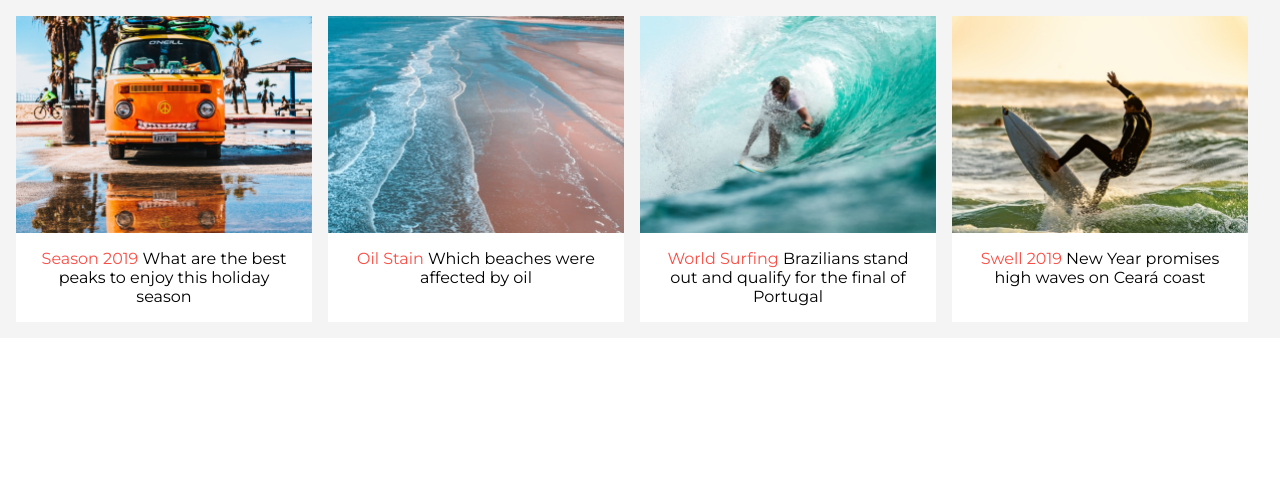
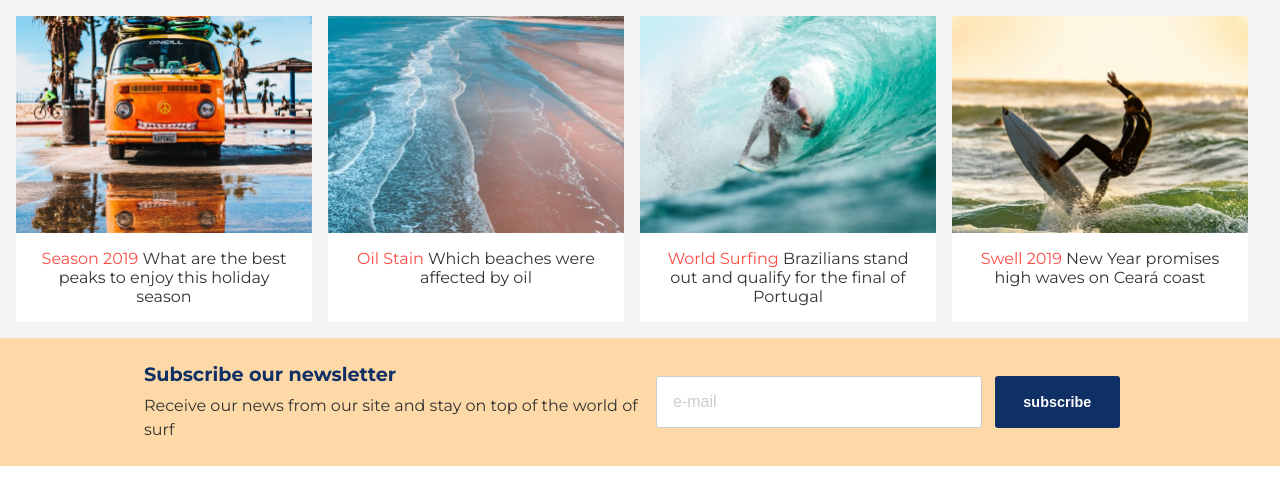
Before and after one commit to JoaresMiranda/2019-surfshop-poc, a plain HTML site: page front-end/index.html in a window 1280 px wide. Drawn offline with nearby package versions, Linux system fonts and the light colour scheme.

Commit message:
newsletter adjustments

```diff
--- a/front-end/assets/styles/style.css
+++ b/front-end/assets/styles/style.css
@@ -12,12 +12,14 @@ Author: Joares Miranda
 
 :root {
     --orange: #fb4d44;
-    --blue: #000000;
+    --blue: #102F65;
+    --beige: #FDD9A7;
     --dark-grey: #333;
     --grey: #ccc;
     --light-grey: #f4f4f4;
     --white: #fff;
 }
+
 
 /*
 * Reset
@@ -35,12 +37,13 @@ Author: Joares Miranda
     box-sizing: border-box;
 }
 
+
 /*
 * Global
 */
 
 body {
-    color: var(---grey);
+    color: var(--dark-grey);
     font-family: 'Montserrat', sans-serif;
 }
 a {
@@ -52,28 +55,46 @@ a:hover {
     text-decoration: underline;
 }
 
-header,
 .btn-primary {
     background-color: var(--orange);
 }
 
+.btn-secondary {
+    background-color: var(--blue);
+}
+
+.input {
+    width: 100%;
+    border-radius: 3px;
+    border: 1px solid var(--grey);
+    font-size: 1rem;
+    color: var(--grey);
+    padding: 1rem;
+}
+
 .button {
-    padding: 10px 0;
+    padding: 1rem 0;
     cursor: pointer;
     border-radius: 3px;
+    border: none;
     display: block;
-    font-family: Montserrat;
-    font-style: normal;
     font-weight: bold;
-    font-size: 14px;
+    font-size: 0.9rem;
     text-align: center;
     color: var(--white);
+    width: 100%;
 }
+
+.title-section {
+    font-size: 1.2rem;
+    color: var(--blue);
+    margin-bottom:0.5rem;
+}
+
 
 /*
 * Container
 */
-
 .container {
     max-width: 1440px;
     margin: 0 auto;
@@ -84,6 +105,15 @@ header,
         padding: 1rem;
     }
 }
+
+
+/*
+* Header
+*/
+header {
+    background-color: var(--orange);
+}
+
 
 /*
 * Cards
@@ -103,8 +133,9 @@ header,
     width: 100%;
     background: var(--white);
     margin: 0.5rem 0;
+    border-radius: 3px;
 }
-@media (min-width: 1200px) {
+@media (min-width: 1024px) {
     .cards__item {
         display: inline-block;
         max-width: calc(25% - 1rem);
@@ -121,7 +152,7 @@ header,
     align-content: center;
     padding: 1rem;
 }
-@media (min-width: 1200px) {
+@media (min-width: 1024px) {
     .cards__item a {
         flex-wrap: wrap;
         align-content: unset;
@@ -130,21 +161,21 @@ header,
 }
 
 .cards__item__image {
+    max-width: 100%;
     width: 64px;
     height: 64px;
     object-fit: cover;
     margin-right: 1rem;
 }
-@media (min-width: 1200px) {
+@media (min-width: 1024px) {
     .cards__item__image {
         width: 100%;
         height: auto;
-        max-width: 100%;
         object-fit: unset;
         margin-right: unset;
     }
 }
-@media (min-width: 1200px) {
+@media (min-width: 1024px) {
     .cards__item__title {
         padding: 1rem;
         text-align: center;
@@ -156,7 +187,69 @@ header,
 }
 
 
+/*
+* Newsletter
+*/
+.newsletter {
+    background-color: var(--beige);
+    text-align: center;
+    padding: 1rem 0;
+}
+@media (min-width: 1024px) {
+    .newsletter {
+        padding: 0.5rem 0;
+    }
+}
+.newsletter__container {
+    display: flex;
+    flex-wrap: wrap;
+    max-width: 1200px;
+    margin: 0 auto;
+}
+@media (min-width: 1024px) {
+    .newsletter__container {
+        display: flex;
+        flex-wrap: nowrap;
+        width: 80%;
+        text-align: left;
+    }
+}
 
+.newsletter__item {
+    width: 100%;
+}
+@media (min-width: 1024px) {
+    .newsletter__item {
+        width: 50%;
+        align-self: center;
+    }
+}
+
+
+@media (min-width: 1024px) {
+    .newsletter__item form {
+        display: flex;
+    }
+}
+
+
+.newsletter p {
+    line-height: 1.5rem;
+}
+
+.newsletter__input {
+    margin: 1rem 0;
+}
+@media (min-width: 1024px) {
+    .newsletter__input {
+        margin: 0 0.3rem 0 1rem;
+        width: 100%;
+    }
+    .newsletter .button {
+        margin: 0 1rem 0 0.5rem;
+        width: 40%;
+    }
+}
 
 
 
@@ -173,7 +266,6 @@ header,
 /*
 * Hidden items
 */
-.newsletter,
 .header,
 .hero,
 .presentation,
--- a/front-end/index.html
+++ b/front-end/index.html
@@ -30,7 +30,7 @@
                 <div id="search">
                     <img class="icon-search" src="./assets/images/icon-search.svg" />
                     <form action="#" id="frm-search">
-                        <input type="text" class="input-search" />
+                        <input type="text" class="search__input input" />
                         <button name="find" type="submit">search</button>
                     </form>
                 </div>
@@ -46,7 +46,6 @@
                         <p><a class="button btn-primary" href="#" title="Read more">more</a></p>
                     </div>
                 </div>
-                <!--
                 <div class="hero-item">
                     <img src="./uploads/thumbnails/hero-2.jpg">
                     <h2 class="cards__item__title"><a href="#">New or used board?</a></h2>
@@ -59,7 +58,7 @@
                     <h4>Learn how to choose the best paraffin to use on your board</h4>
                     <p class="link-button"><a href="#" title="Read more">more</a></p>
                 </div>
-            --></section>
+            </section>
             <section class="cards">
                 <div class="cards__container container">
                     <div class="cards__item">
@@ -96,7 +95,7 @@
                     </div>
                     <div class="newsletter__item">
                         <form>
-                            <input type="text" value="e-mail" onfocus="if(this.value=='e-mail')this.value=''" onblur="if(this.value=='')this.value='e-mail'" />
+                            <input type="text" class="newsletter__input input" value="e-mail" onfocus="if(this.value=='e-mail')this.value=''" onblur="if(this.value=='')this.value='e-mail'" />
                             <button name="subs" id="subscribe" type="submit" class="button btn-secondary">subscribe</button>
                         </form>
                     </div>
```
Lines whose indentation alone changed are shown as unchanged.
